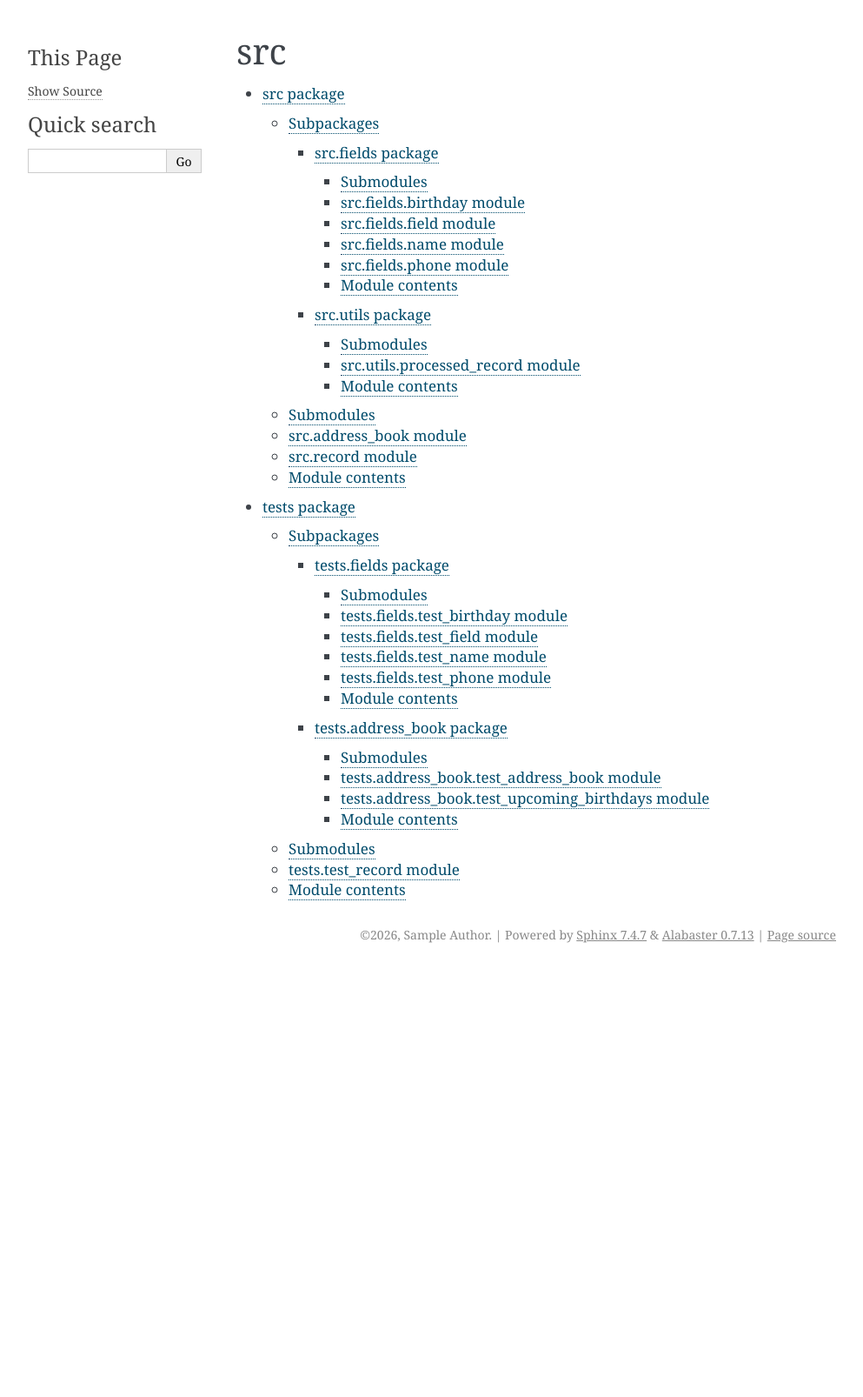
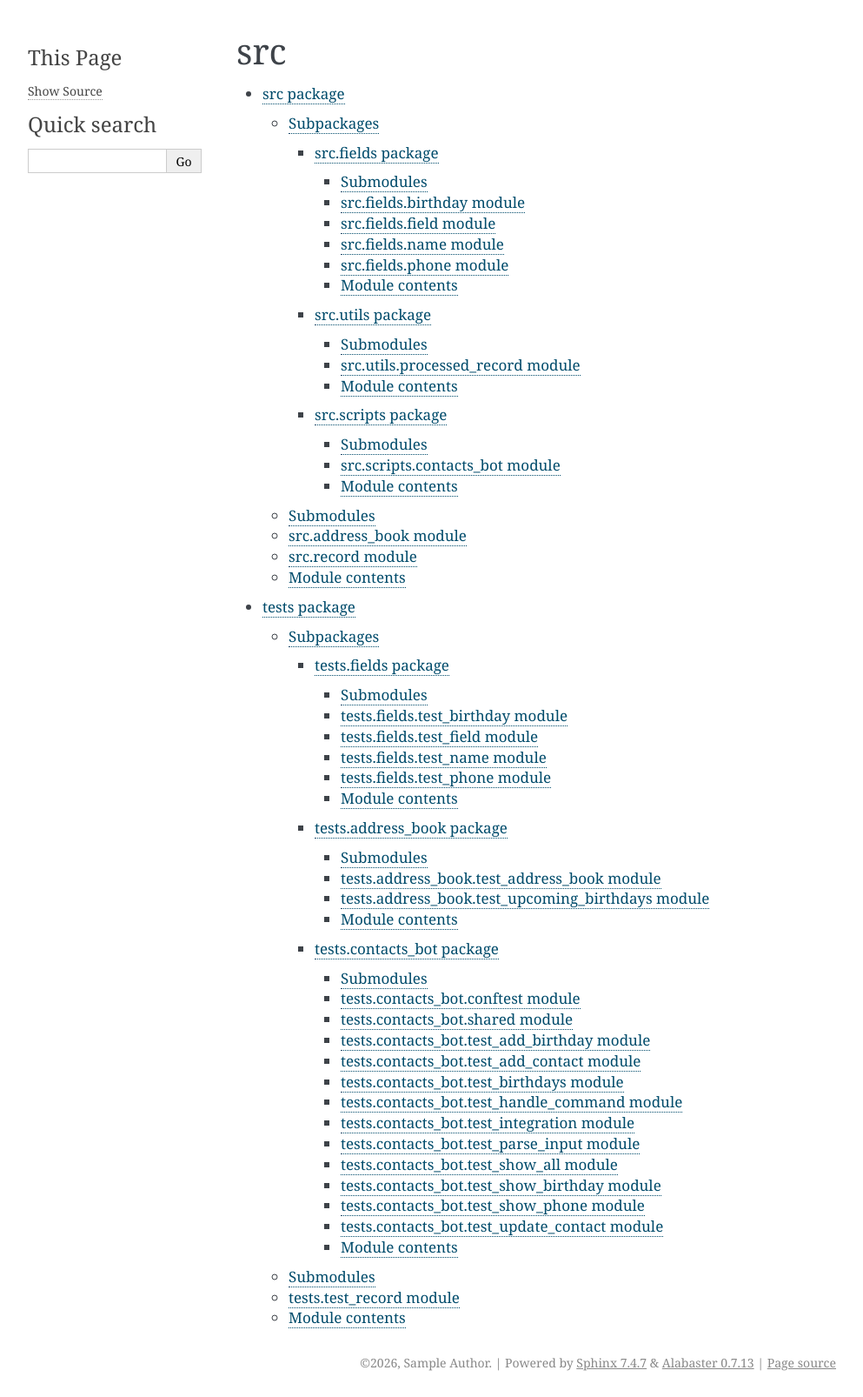
Before and after one commit to mykhailo-zhar/goit-pycore-hw-07, a Sphinx documentation site: the page built from docs/source/modules.rst, in a window 1280 px wide. Shown: the whole page at 87% size, without its empty margins (148-1141 px from the left). Built offline with Sphinx 7.4.7, drawn with Linux system fonts in a browser that asks for light colours; before the commit the page ends 1114 px from its top, so only the background shows below that.

Commit message:
Add documentation

```diff
--- a/docs/source/src.rst
+++ b/docs/source/src.rst
@@ -9,6 +9,7 @@ Subpackages
 
    src.fields
    src.utils
+   src.scripts
 
 Submodules
 ----------
--- /dev/null
+++ b/docs/source/src.scripts.rst
@@ -0,0 +1,21 @@
+src.scripts package
+===================
+
+Submodules
+----------
+
+src.scripts.contacts\_bot module
+--------------------------------
+
+.. automodule:: src.scripts.contacts_bot
+   :members:
+   :show-inheritance:
+   :undoc-members:
+
+Module contents
+---------------
+
+.. automodule:: src.scripts
+   :members:
+   :show-inheritance:
+   :undoc-members:
--- /dev/null
+++ b/docs/source/tests.contacts_bot.rst
@@ -0,0 +1,109 @@
+tests.contacts\_bot package
+===========================
+
+Submodules
+----------
+
+tests.contacts\_bot.conftest module
+-----------------------------------
+
+.. automodule:: tests.contacts_bot.conftest
+   :members:
+   :show-inheritance:
+   :undoc-members:
+
+tests.contacts\_bot.shared module
+---------------------------------
+
+.. automodule:: tests.contacts_bot.shared
+   :members:
+   :show-inheritance:
+   :undoc-members:
+
+tests.contacts\_bot.test\_add\_birthday module
+----------------------------------------------
+
+.. automodule:: tests.contacts_bot.test_add_birthday
+   :members:
+   :show-inheritance:
+   :undoc-members:
+
+tests.contacts\_bot.test\_add\_contact module
+---------------------------------------------
+
+.. automodule:: tests.contacts_bot.test_add_contact
+   :members:
+   :show-inheritance:
+   :undoc-members:
+
+tests.contacts\_bot.test\_birthdays module
+------------------------------------------
+
+.. automodule:: tests.contacts_bot.test_birthdays
+   :members:
+   :show-inheritance:
+   :undoc-members:
+
+tests.contacts\_bot.test\_handle\_command module
+------------------------------------------------
+
+.. automodule:: tests.contacts_bot.test_handle_command
+   :members:
+   :show-inheritance:
+   :undoc-members:
+
+tests.contacts\_bot.test\_integration module
+--------------------------------------------
+
+.. automodule:: tests.contacts_bot.test_integration
+   :members:
+   :show-inheritance:
+   :undoc-members:
+
+tests.contacts\_bot.test\_parse\_input module
+---------------------------------------------
+
+.. automodule:: tests.contacts_bot.test_parse_input
+   :members:
+   :show-inheritance:
+   :undoc-members:
+
+tests.contacts\_bot.test\_show\_all module
+------------------------------------------
+
+.. automodule:: tests.contacts_bot.test_show_all
+   :members:
+   :show-inheritance:
+   :undoc-members:
+
+tests.contacts\_bot.test\_show\_birthday module
+-----------------------------------------------
+
+.. automodule:: tests.contacts_bot.test_show_birthday
+   :members:
+   :show-inheritance:
+   :undoc-members:
+
+tests.contacts\_bot.test\_show\_phone module
+--------------------------------------------
+
+.. automodule:: tests.contacts_bot.test_show_phone
+   :members:
+   :show-inheritance:
+   :undoc-members:
+
+tests.contacts\_bot.test\_update\_contact module
+------------------------------------------------
+
+.. automodule:: tests.contacts_bot.test_update_contact
+   :members:
+   :show-inheritance:
+   :undoc-members:
+
+Module contents
+---------------
+
+.. automodule:: tests.contacts_bot
+   :members:
+   :show-inheritance:
+   :undoc-members:
--- a/docs/source/tests.rst
+++ b/docs/source/tests.rst
@@ -9,6 +9,7 @@ Subpackages
 
    tests.fields
    tests.address_book
+   tests.contacts_bot
 
 Submodules
 ----------
```
Also changed, not shown: 1 other file.
